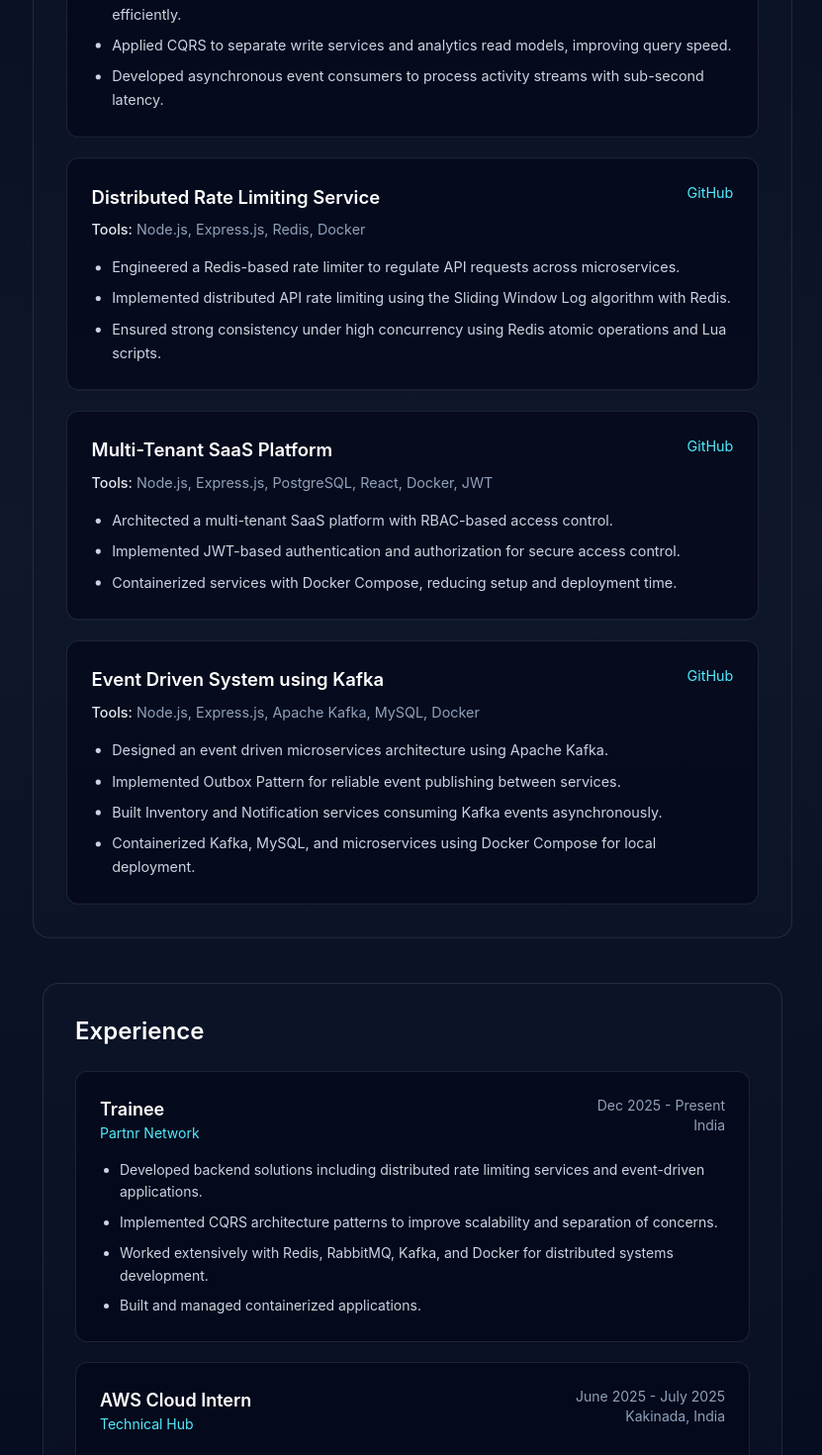
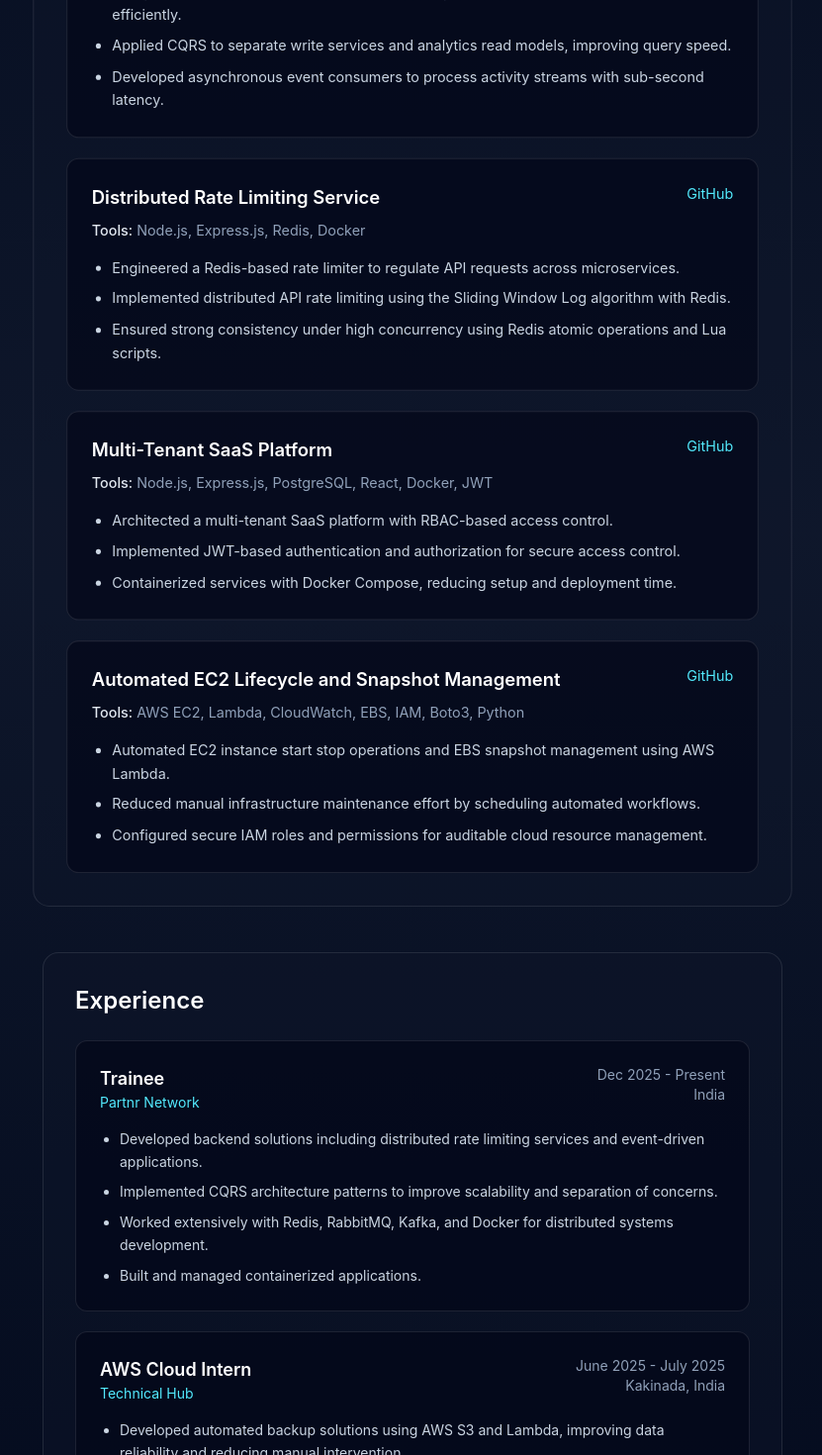
Before and after one commit to Rampeddireddi/Ram, a React (Vite) app: page / in a window 1280 px wide. Shown: the part 1104-2574 px from the top of the page at 99% size, without its empty margins (449-1280 px from the left). Built offline with nearby package versions, Linux system fonts and the light colour scheme.

Commit message:
aws project included

```diff
--- a/src/data/portfolioData.js
+++ b/src/data/portfolioData.js
@@ -71,17 +71,16 @@ export const portfolioData = {
       github:
         "https://github.com/Rampeddireddi/Multi-Tenant-SAAS-Platform",
     },
-    {
-  title: "Event Driven System using Kafka",
-  tools: "Node.js, Express.js, Apache Kafka, MySQL, Docker",
+   {
+  title: "Automated EC2 Lifecycle and Snapshot Management",
+  tools: "AWS EC2, Lambda, CloudWatch, EBS, IAM, Boto3, Python",
   points: [
-    "Designed an event driven microservices architecture using Apache Kafka.",
-    "Implemented Outbox Pattern for reliable event publishing between services.",
-    "Built Inventory and Notification services consuming Kafka events asynchronously.",
-    "Containerized Kafka, MySQL, and microservices using Docker Compose for local deployment.",
+    "Automated EC2 instance start stop operations and EBS snapshot management using AWS Lambda.",
+    "Reduced manual infrastructure maintenance effort by scheduling automated workflows.",
+    "Configured secure IAM roles and permissions for auditable cloud resource management.",
   ],
   github:
-    "https://github.com/Rampeddireddi/Event-Driven-System-using-Kafka",
+    "https://github.com/Rampeddireddi/Automated-EC2-Lifecycle-and-Snapshot-Management-using-AWS-Lambda-and-Boto3",
 },
   ],
 
```
